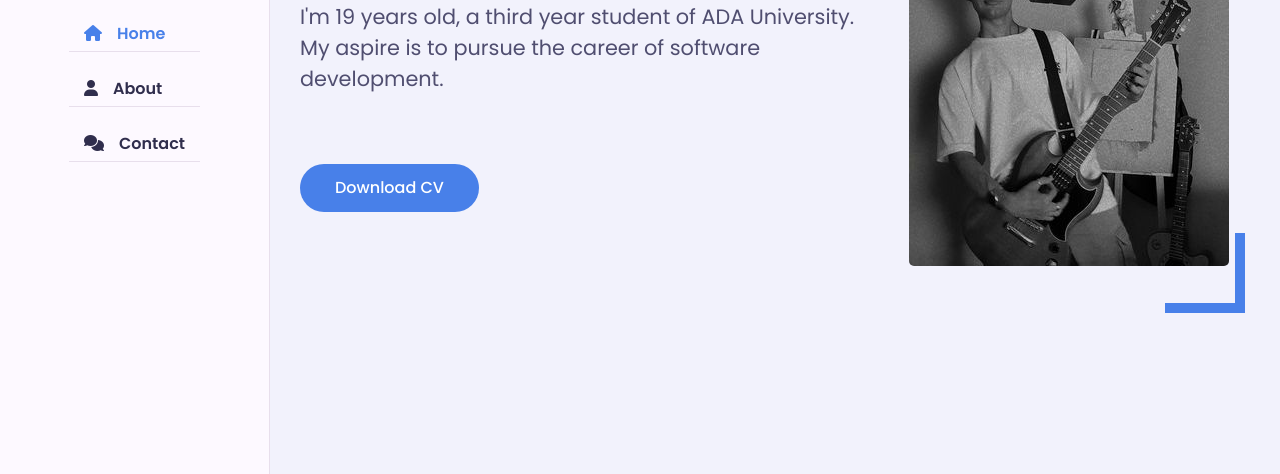
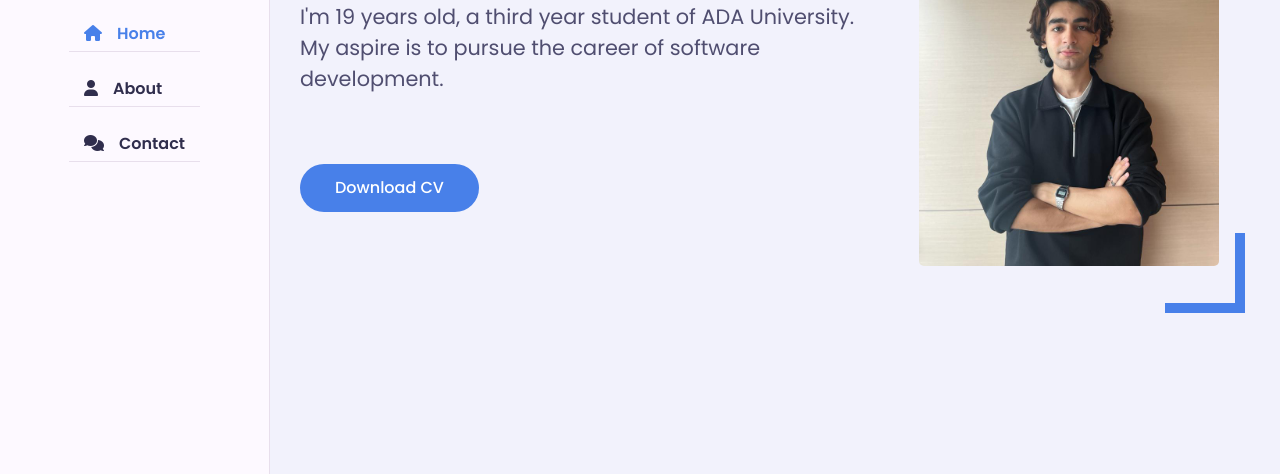
Before and after one commit to raufrasulzada/raufrasulzada.github.io, a plain HTML site: page index.html in a window 1280 px wide. Shown: the part 326-800 px from the top of the page. Drawn offline with nearby package versions, Linux system fonts and the light colour scheme; a web font is replaced by a local one.

Commit message:
Update new contents

```diff
--- a/index.html
+++ b/index.html
@@ -81,12 +81,12 @@
                   I'm 19 years old, a third year student of ADA University. My
                   aspire is to pursue the career of software development.
                 </p>
-                <a download href="Rauf Rasulzada Resume.docx" class="btn"
+                <a download href="Rauf Rasulzada Resume.pdf" class="btn"
                   >Download CV</a
                 >
               </div>
               <div class="home-image padding-15">
-                <img src="images/me.png" alt="Me" />
+                <img src="images/me.jpeg" alt="Me" />
               </div>
             </div>
           </div>
@@ -103,6 +103,34 @@
                 <div class="row">
                   <div class="about-text padding-15">
                     <h3>I'm Rauf Rasulzada, <span>an IT student</span></h3>
+                    <p>
+                      Passionate about web development and aspiring to excel as
+                      a Front-End Developer. Proficient in HTML, CSS, and
+                      JavaScript, I possess a keen eye for creating visually
+                      appealing and highly functional websites. I'm motivated to
+                      evolve into a versatile software developer, seamlessly
+                      blending design creativity with robust coding skills.
+                      Throughout my academic journey, I honed essential
+                      leadership, interpersonal, and management abilities
+                      through diverse projects and collaborations, thriving in
+                      team environments. I demonstrate initiative and effective
+                      communication, eager to channel this dedication into
+                      real-world projects and bring innovation to the
+                      ever-evolving tech industry.Passionate about web
+                      development and aspiring to excel as a Front-End
+                      Developer. Proficient in HTML, CSS, and JavaScript, I
+                      possess a keen eye for creating visually appealing and
+                      highly functional websites. I'm motivated to evolve into a
+                      versatile software developer, seamlessly blending design
+                      creativity with robust coding skills. Throughout my
+                      academic journey, I honed essential leadership,
+                      interpersonal, and management abilities through diverse
+                      projects and collaborations, thriving in team
+                      environments. I demonstrate initiative and effective
+                      communication, eager to channel this dedication into
+                      real-world projects and bring innovation to the
+                      ever-evolving tech industry.
+                    </p>
                   </div>
                 </div>
                 <div class="row">
@@ -309,8 +337,8 @@
                 <h4>LinkedIn</h4>
                 <a
                   style="color: var(--text-900)"
-                  href="https://www.linkedin.com/in/rauf-rasulzada-189656238/"
-                  >rauf-rasulzada-189656238</a
+                  href="https://www.linkedin.com/in/raufrasulzada/"
+                  >raufrasulzada</a
                 >
               </div>
             </div>
```
Also changed, not shown: images/me.jpeg (added), 2 other files.
